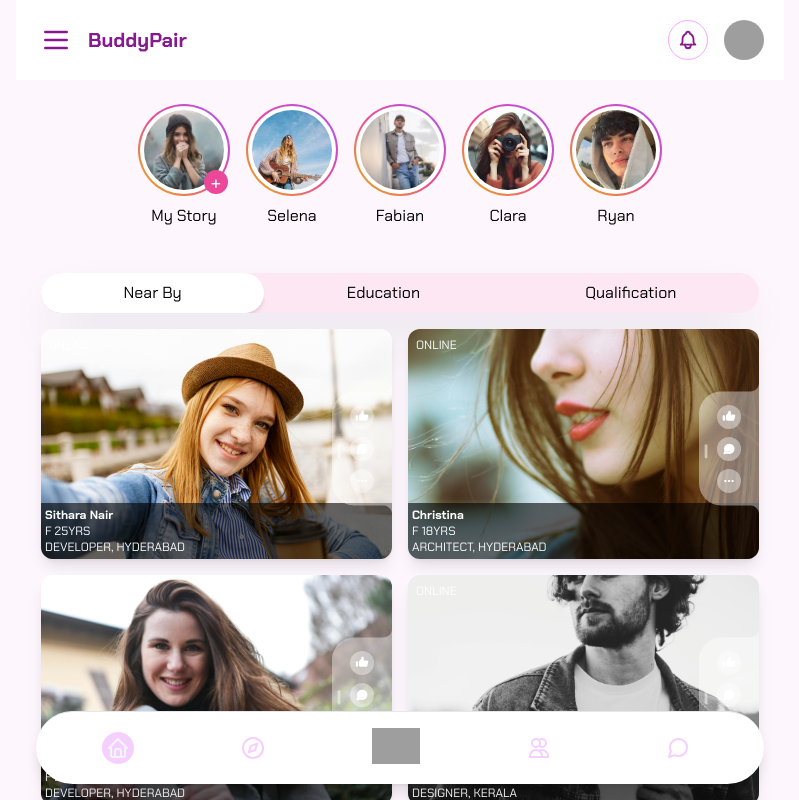
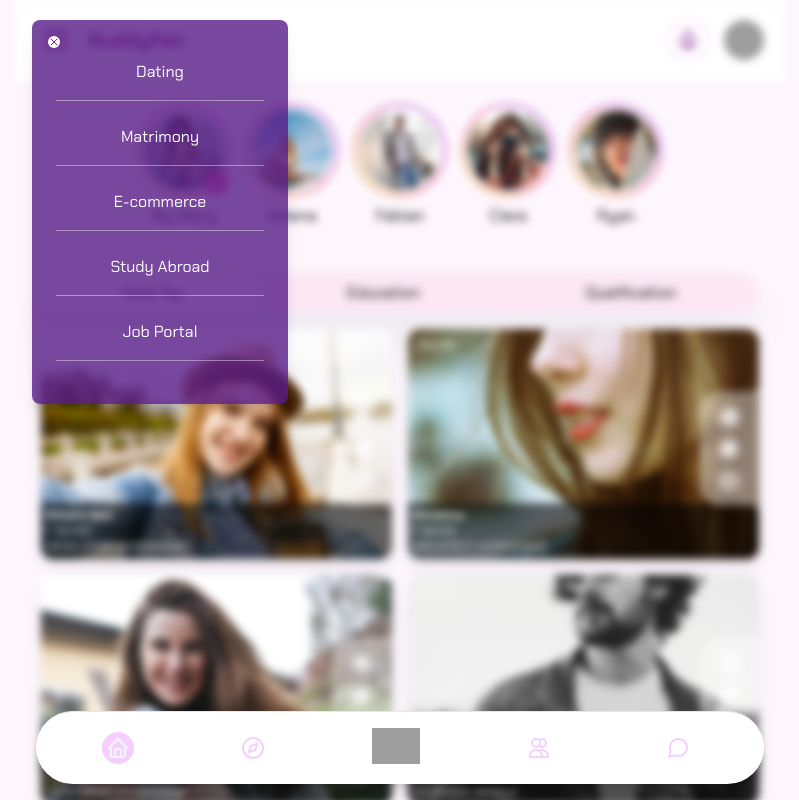
Before and after one commit to RJRYT/GVR-DatingApp-FrontEnd, a React (Create React App) app: page /dashboard in a window 1280 px wide. Both pictures are taken after a click on the button 296 px from the left and 40 px from the top of the page. Shown: the top 800 px of the page, without its empty margins (240-1039 px from the left). Built offline with nearby package versions, Linux system fonts and the light colour scheme; no server answers; grey boxes are pictures that could not be loaded.

Commit message:
toggle menu added for header nav

```diff
--- /dev/null
+++ b/src/components/Dashboard/Header/headerNav/HeaderNav.jsx
@@ -0,0 +1,78 @@
+import React from "react";
+
+const HeaderNav = ({ toggleModal }) => {
+  return (
+    <>
+      <div className="absolute z-[100] top-[20px] left-4 bg-purple-900 bg-opacity-80 p-6 rounded-lg shadow-lg text-center text-white w-64 h-96 max-w-full">
+        <button
+          onClick={toggleModal}
+          className="absolute top-4 left-4 bg-white rounded-full"
+          aria-label="Close menu"
+        >
+          <svg
+            className="h-3 w-3 text-fuchsia-800"
+            fill="none"
+            viewBox="0 0 24 24"
+            stroke="currentColor"
+          >
+            <path
+              strokeLinecap="round"
+              strokeLinejoin="round"
+              strokeWidth="2"
+              d="M6 18L18 6M6 6l12 12"
+            />
+          </svg>
+        </button>
+
+        <ul className="space-y-2">
+          <li>
+            <a
+              href="#"
+              className="text-white block py-4 px-4 border-b border-b-[rgba(255,255,255,0.4)] hover:rounded-md hover:border-[rgba(255,255,255,0.0)] hover:bg-[rgba(255,255,255,0.09)] transition-colors duration-200"
+            >
+              Dating
+            </a>
+          </li>
+          <li>
+            <a
+              href="#"
+              className="text-white block py-4 px-4 border-b border-b-[rgba(255,255,255,0.4)] hover:rounded-md hover:border-[rgba(255,255,255,0.0)] hover:bg-[rgba(255,255,255,0.09)] transition-colors duration-200"
+            >
+              Matrimony
+            </a>
+          </li>
+          <li>
+            <a
+              href="#"
+              className="text-white block py-4 px-4 border-b border-b-[rgba(255,255,255,0.4)] hover:rounded-md hover:border-[rgba(255,255,255,0.0)] hover:bg-[rgba(255,255,255,0.09)] transition-colors duration-200"
+            >
+              E-commerce
+            </a>
+          </li>
+          <li>
+            <a
+              href="#"
+              className="text-white block py-4 px-4 border-b border-b-[rgba(255,255,255,0.4)] hover:rounded-md hover:border-[rgba(255,255,255,0.0)] hover:bg-[rgba(255,255,255,0.09)] transition-colors duration-200"
+            >
+              Study Abroad
+            </a>
+          </li>
+          <li>
+            <a
+              href="#"
+              className="text-white block py-4 px-4 border-b border-b-[rgba(255,255,255,0.4)] hover:rounded-md hover:border-[rgba(255,255,255,0.0)] hover:bg-[rgba(255,255,255,0.09)] transition-colors duration-200"
+            >
+              Job Portal
+            </a>
+          </li>
+        </ul>
+      </div>
+      <div
+        onClick={toggleModal}
+        className="absolute top-0 left-0 right-0 bottom-0 bg-trasperant"
+      ></div>
+    </>
+  );
+};
+
+export default HeaderNav;
--- a/src/components/Dashboard/Header/index.jsx
+++ b/src/components/Dashboard/Header/index.jsx
@@ -1,10 +1,15 @@
-import React from "react";
+import React, { useState } from "react";
 
-const Header = () => {
+const Header = ({ toggleModal }) => {
   return (
+    <div className="relative">
       <header className="flex items-center justify-between p-4 bg-white">
         <div className="flex items-center space-x-2">
-        <button className="bg-white p-2 rounded-full">
+          <button
+            className="bg-white p-2 rounded-full"
+            onClick={toggleModal}
+            aria-label="Toggle menu"
+          >
             <svg
               className="h-8 w-8 text-fuchsia-800"
               fill="none"
@@ -51,6 +56,7 @@ const Header = () => {
           </a>
         </div>
       </header>
+    </div>
   );
 };
 
--- a/src/components/Dashboard/index.jsx
+++ b/src/components/Dashboard/index.jsx
@@ -1,4 +1,4 @@
-import React, { useContext } from "react";
+import React, { useContext, useState } from "react";
 import { AuthContext } from "../../contexts/AuthContext";
 import AccessDenied from "../AccessDenied";
 import Loading from "../Loading";
@@ -6,23 +6,31 @@ import Header from "./Header";
 import Story from "./Story";
 import Tab from "./Tab";
 import ProfileGrid from "./ProfileGrid";
+import HeaderNav from "./Header/headerNav/HeaderNav";
 
 function HomePage() {
   const { authState, loading } = useContext(AuthContext);
+  const [isModalVisible, setIsModalVisible] = useState(false);
+  const toggleModal = () => {
+    setIsModalVisible(!isModalVisible);
+  };
 
   if (loading) return <Loading />;
 
   //if (!loading && !authState.isAuthenticated) return <AccessDenied />;
 
   return (
-    <div className="mx-auto">
-      <Header />
-      <Story />
-      <div className="p-[25px]">
-        <Tab />
-        <ProfileGrid />
+    <>
+      <div className={`mx-auto ${isModalVisible ? "blur-sm" : ""}`}>
+        <Header isModalVisible={isModalVisible} toggleModal={toggleModal} />
+        <Story />
+        <div className="p-[25px]">
+          <Tab />
+          <ProfileGrid />
+        </div>
       </div>
-    </div>
+      {isModalVisible && <HeaderNav toggleModal={toggleModal} />}
+    </>
   );
 }
 
--- a/src/components/Layout/Main.jsx
+++ b/src/components/Layout/Main.jsx
@@ -4,7 +4,7 @@ import { Outlet } from "react-router-dom";
 function MainLayout() {
   return (
     <section className="page-content font-sans">
-      <main className=" mx-auto xl:max-w-[768px] ">
+      <main className=" mx-auto xl:max-w-[768px] relative">
         <Outlet />
       </main>
     </section>
```
Lines whose indentation alone changed are shown as unchanged.
